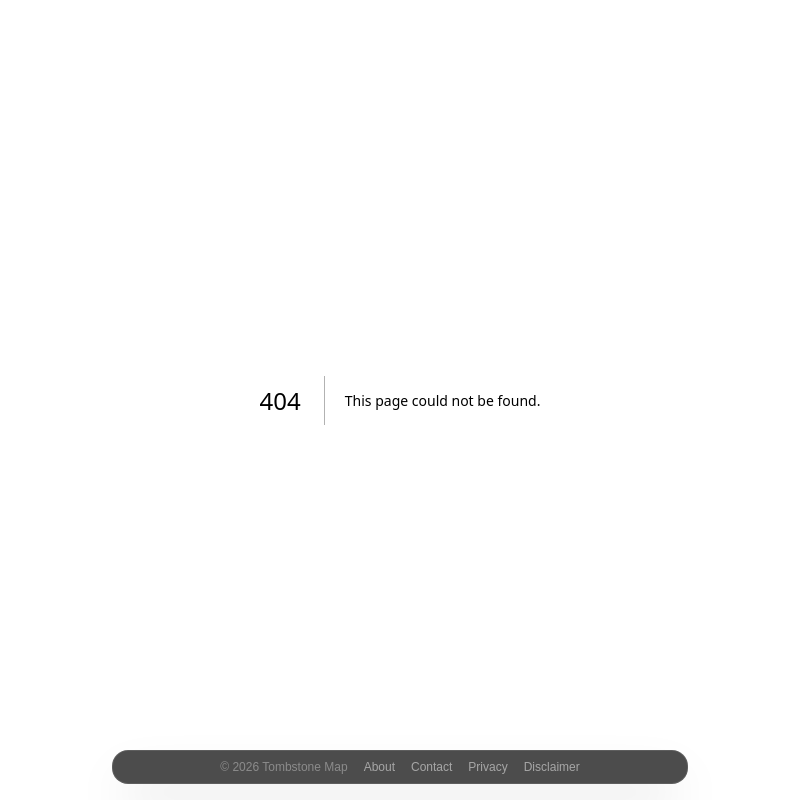
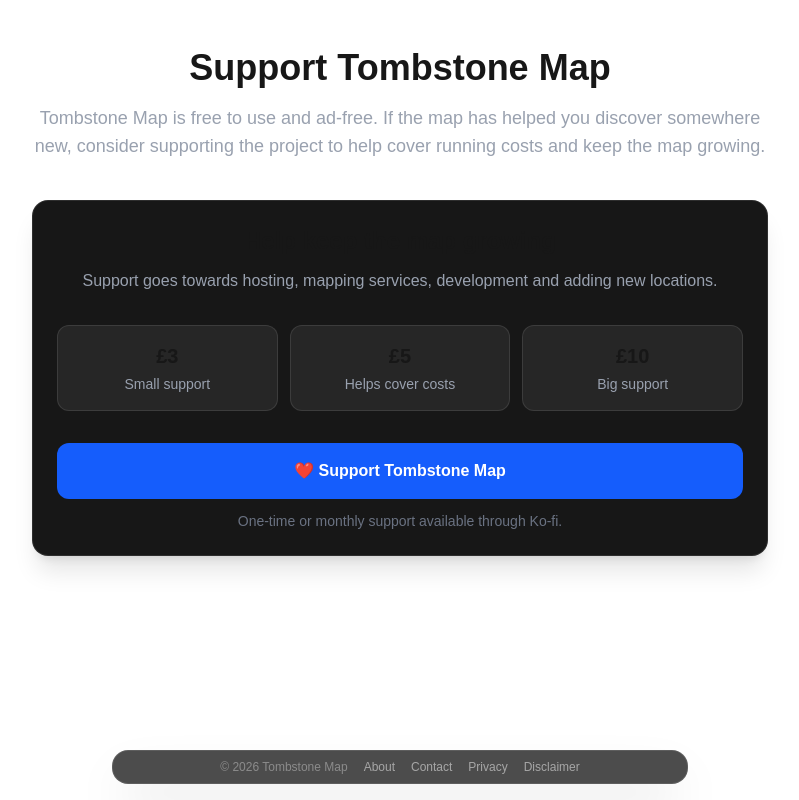
Before and after one commit to dyls-03/tombstonemap-v2, a Next.js app: page /support in a window 1280 px wide. Before the commit this address had no page. Shown: the whole page, without its empty margins (240-1039 px from the left). Built offline with nearby package versions, Linux system fonts and the light colour scheme.

Commit message:
#90: Add support page

```diff
--- /dev/null
+++ b/app/support/page.tsx
@@ -0,0 +1,67 @@
+export default function SupportPage() {
+    return (
+        <main className="mx-auto max-w-3xl px-4 py-12">
+            <section className="text-center">
+                <h1 className="text-4xl font-bold">
+                    Support Tombstone Map
+                </h1>
+
+                <p className="mt-4 text-lg text-gray-400">
+                    Tombstone Map is free to use and ad-free.
+                    If the map has helped you discover somewhere new,
+                    consider supporting the project to help cover running costs
+                    and keep the map growing.
+                </p>
+            </section>
+
+            <section className="mt-10 rounded-2xl border border-white/10 bg-neutral-900 p-6 shadow-xl">
+                <div className="text-center">
+                    <h2 className="text-2xl font-semibold">
+                        Help keep the map growing
+                    </h2>
+
+                    <p className="mt-3 text-gray-400">
+                        Support goes towards hosting, mapping services,
+                        development and adding new locations.
+                    </p>
+                </div>
+
+                <div className="mt-8 grid grid-cols-3 gap-3">
+                    <div className="rounded-xl border border-white/10 bg-neutral-800 p-4 text-center">
+                        <div className="text-xl font-semibold">£3</div>
+                        <div className="mt-1 text-sm text-gray-400">
+                            Small support
+                        </div>
+                    </div>
+
+                    <div className="rounded-xl border border-white/10 bg-neutral-800 p-4 text-center">
+                        <div className="text-xl font-semibold">£5</div>
+                        <div className="mt-1 text-sm text-gray-400">
+                            Helps cover costs
+                        </div>
+                    </div>
+
+                    <div className="rounded-xl border border-white/10 bg-neutral-800 p-4 text-center">
+                        <div className="text-xl font-semibold">£10</div>
+                        <div className="mt-1 text-sm text-gray-400">
+                            Big support
+                        </div>
+                    </div>
+                </div>
+
+                <a
+                    href="https://ko-fi.com/404dylan"
+                    target="_blank"
+                    rel="noopener noreferrer"
+                    className="mt-8 block w-full rounded-xl bg-blue-600 px-6 py-4 text-center font-semibold text-white transition hover:bg-blue-500"
+                >
+                    ❤️ Support Tombstone Map
+                </a>
+
+                <p className="mt-3 text-center text-sm text-gray-500">
+                    One-time or monthly support available through Ko-fi.
+                </p>
+            </section>
+        </main>
+    );
+}
```
